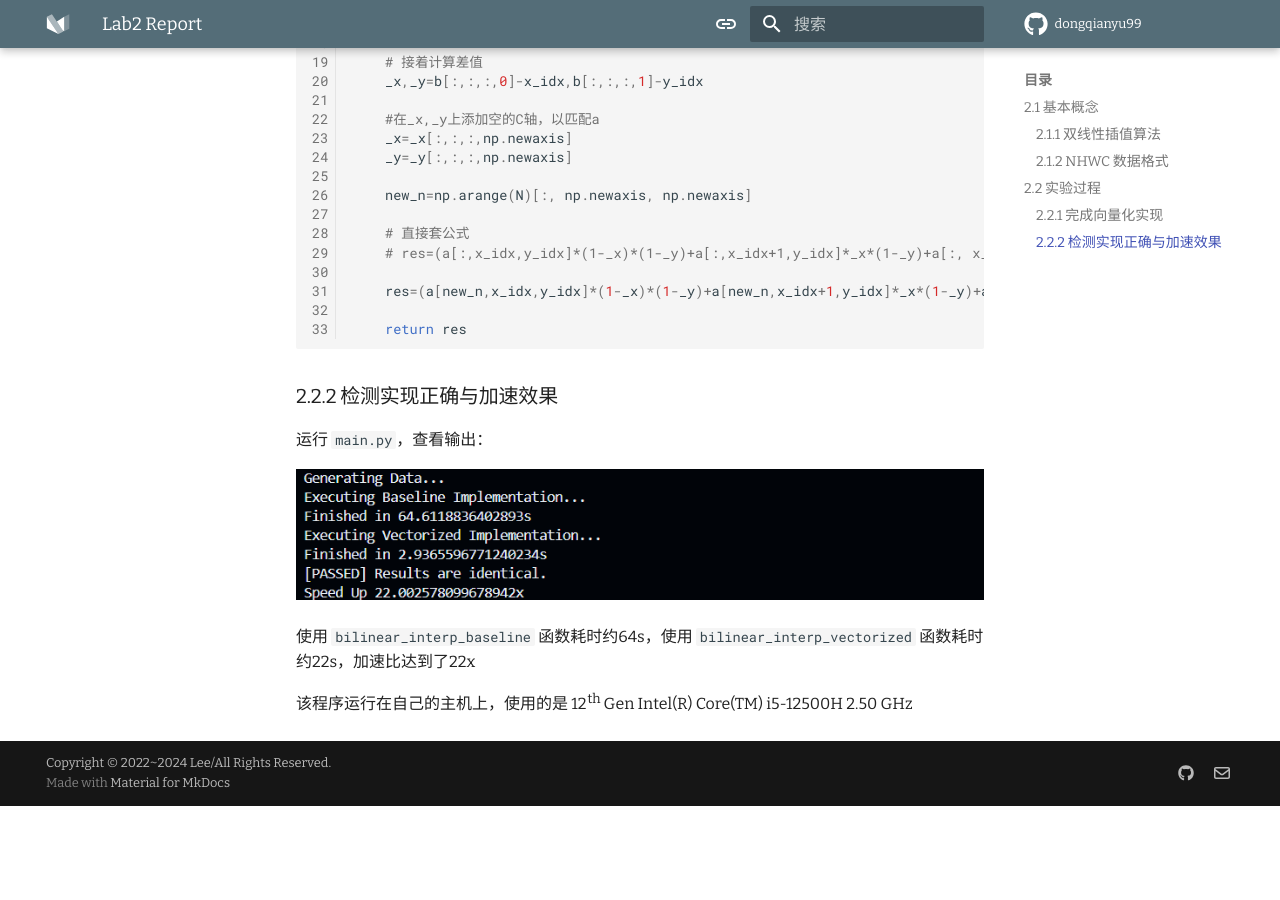
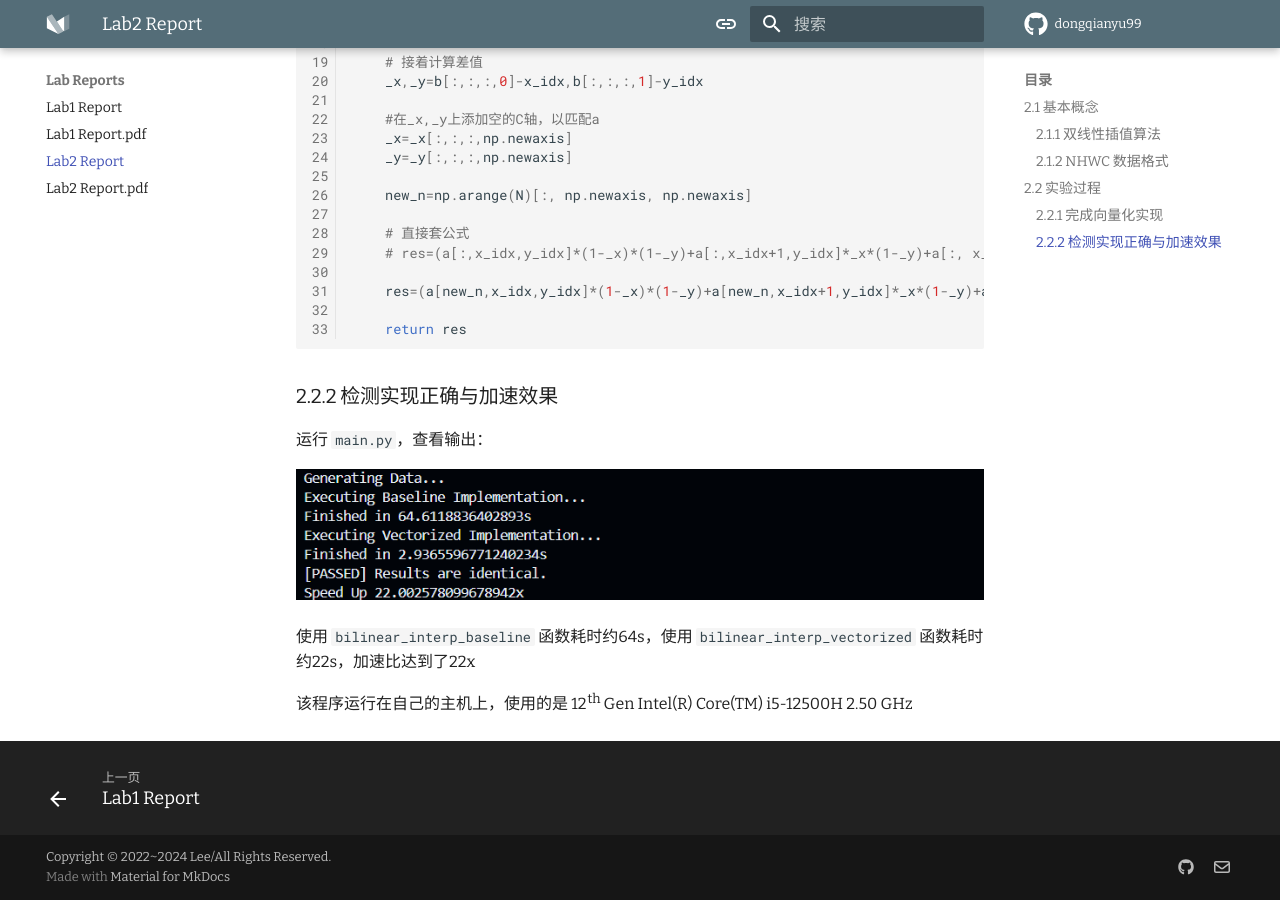
Before and after one commit to dongqianyu99/dongqianyu-blog, an MkDocs documentation site: the page built from docs/Lab Reports/lab2 report/lab2 report.md, in a window 1280 px wide and 900 px high, scrolled down 3496 px. Built offline with MkDocs 1.6.1 and Material for MkDocs 9.7.7, drawn with Linux system fonts in a browser that asks for light colours; comment, search, counter and statistics services are not loaded; a style sheet for code colours, icons or effects is not loaded; before the commit the page ends 4302 px from its top, so only the background shows below that.

Commit message:
Add some settings to the blog

```diff
--- a/mkdocs.yml
+++ b/mkdocs.yml
@@ -73,8 +73,10 @@ nav:   #目录
     - HPC-Learning: HPC Learning/notebook/HPC Learning.md
   - Lab Notebook: Lab Notebook/notebook.md
   - Lab Reports:
-    - Lab1 Report: Lab Reports/lab1 report/lab1 report.pdf
-    - Lab2 Report: Lab Reports/lab2 report/lab2 report.pdf
+    - Lab1 Report: Lab Reports/lab1 report/lab1 report.md
+    - Lab1 Report.pdf: Lab Reports/lab1 report/lab1 report.pdf
+    - Lab2 Report: Lab Reports/lab2 report/lab2 report.md
+    - Lab2 Report.pdf: Lab Reports/lab2 report/lab2 report.pdf
   - PAC Notebook: PAC Notebook.md
 
 copyright: Copyright &copy; 2022~2024 Lee/All Rights Reserved. # 左下角的版权声明
```
